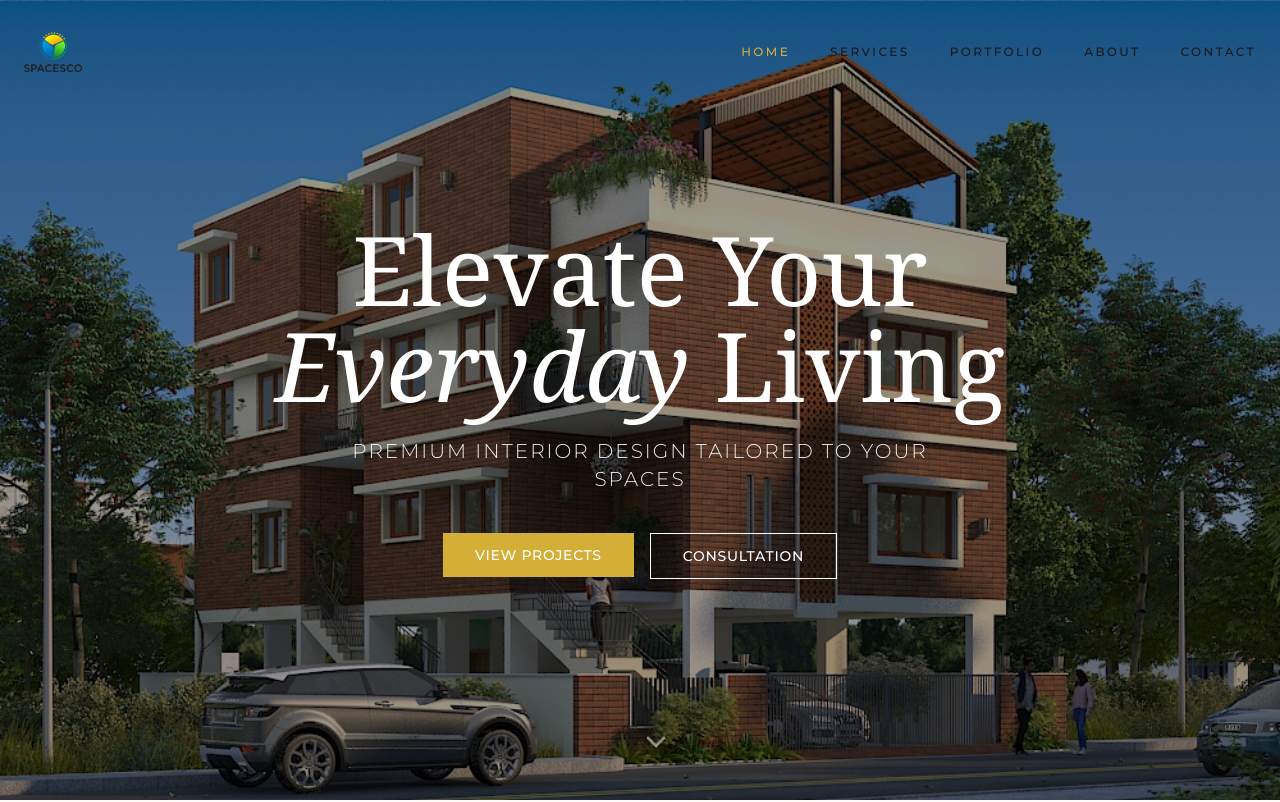
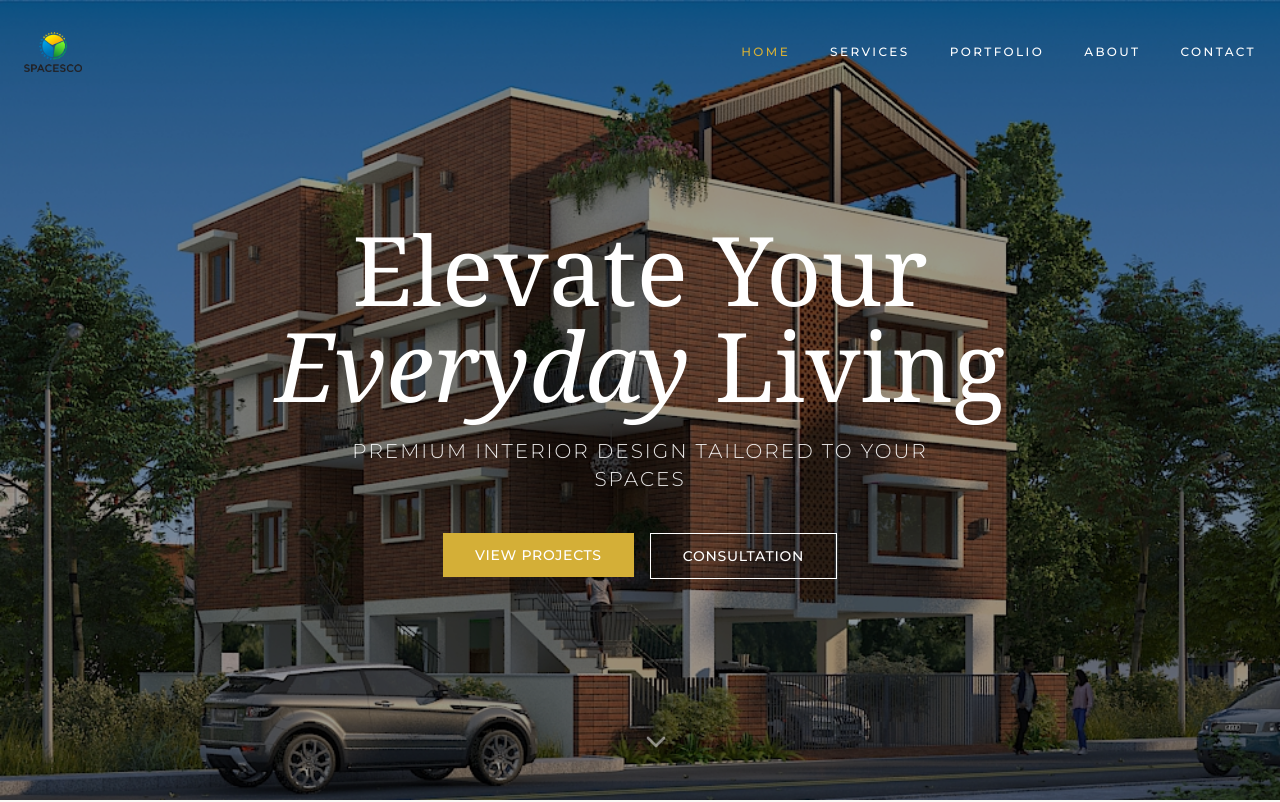
Before and after one commit to ViganeshG/dimag-interior, a React (Vite) app: page /about in a window 1280 px wide. Shown: the top 802 px of the page. Built offline with nearby package versions, Linux system fonts and the light colour scheme; a web font is replaced by a local one.

Commit message:
Make navbar text white before scroll for better visibility on hero section

```diff
--- a/components/Navbar.tsx
+++ b/components/Navbar.tsx
@@ -53,7 +53,11 @@ const Navbar: React.FC = () => {
             <Link
               key={link.name}
               to={link.path}
-              className={`text-xs uppercase tracking-[0.2em] font-medium transition-colors hover:text-[#D4AF37] ${location.pathname === link.path ? 'text-[#D4AF37]' : 'text-[#1A1A1A]'}`}
+              className={`text-xs uppercase tracking-[0.2em] font-medium transition-colors hover:text-[#D4AF37] ${
+                isScrolled
+                  ? (location.pathname === link.path ? 'text-[#D4AF37]' : 'text-[#1A1A1A]')
+                  : (location.pathname === link.path ? 'text-[#D4AF37]' : 'text-white')
+              }`}
             >
               {link.name}
             </Link>
@@ -62,7 +66,9 @@ const Navbar: React.FC = () => {
 
         {/* Mobile Toggle */}
         <button
-          className="md:hidden relative z-[60] text-[#1A1A1A] hover:text-[#D4AF37] transition-colors"
+          className={`md:hidden relative z-[60] hover:text-[#D4AF37] transition-colors ${
+            isScrolled ? 'text-[#1A1A1A]' : 'text-white'
+          }`}
           onClick={() => setIsOpen(!isOpen)}
           aria-label="Toggle menu"
         >
```
